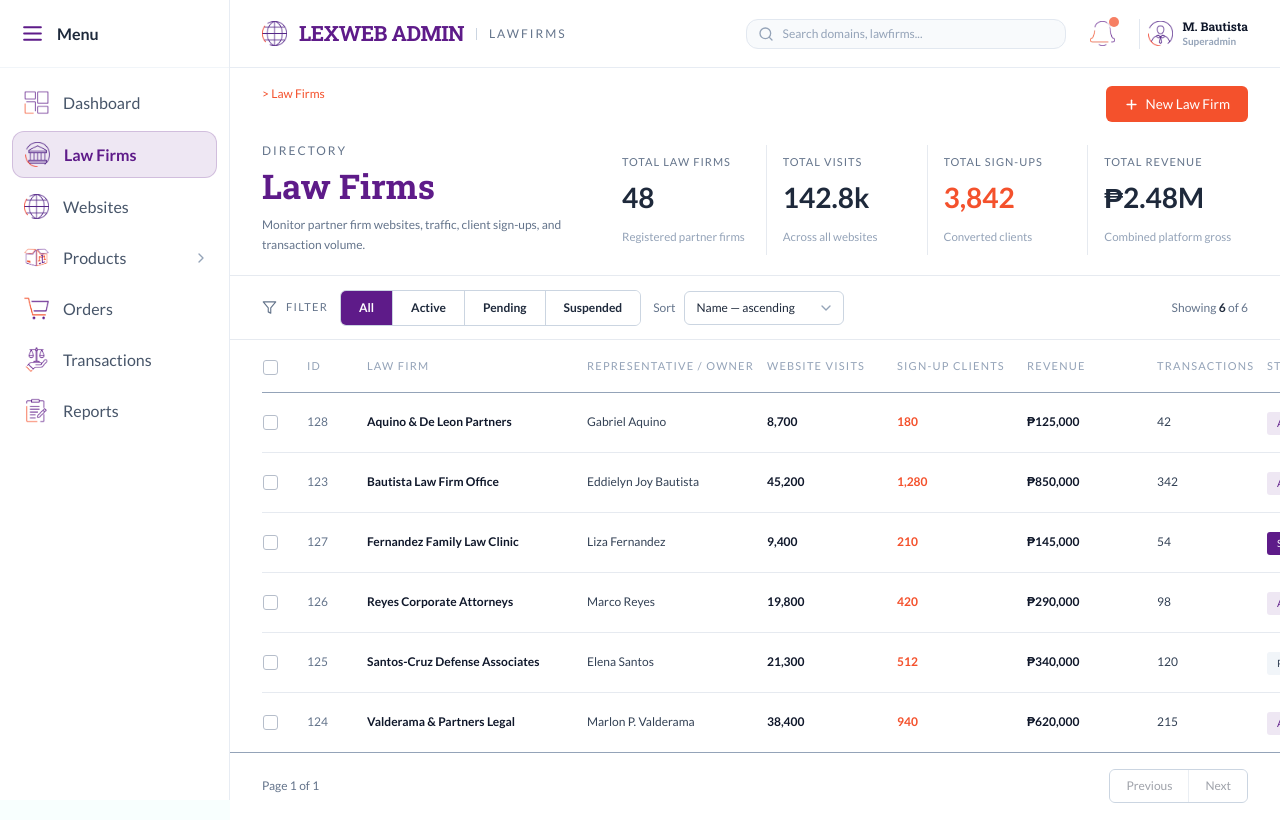
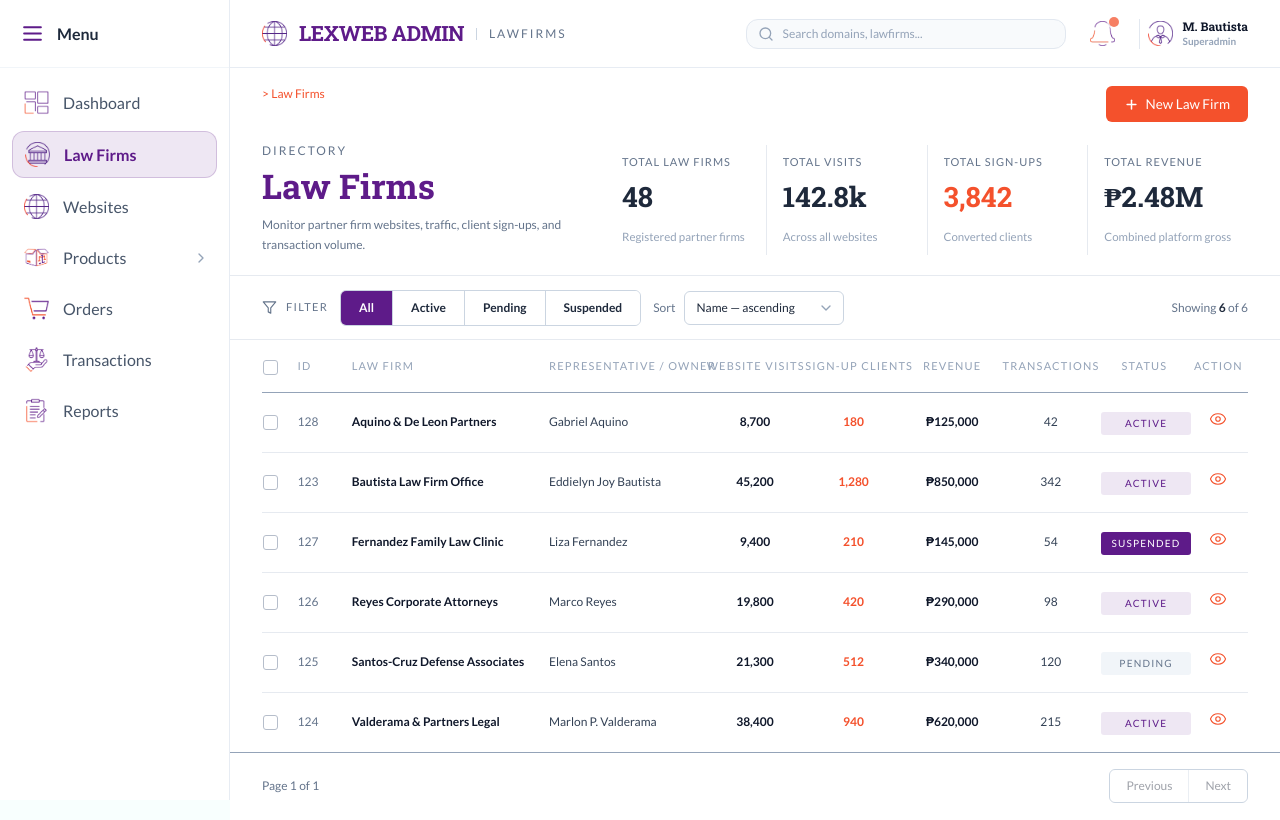
Before and after one commit to gjvlio/lexweb_admin, a React (Vite) app: page /lawfirms in a window 1280 px wide. Built offline with nearby package versions, Linux system fonts and the light colour scheme.

Commit message:
style: center align table cells and adjust column spacing for balance

```diff
--- a/src/pages/LawFirms/LawFirmsListData.js
+++ b/src/pages/LawFirms/LawFirmsListData.js
@@ -26,18 +26,18 @@ export const sortOptions = [
 ];
 
 export const PAGE_SIZE = 8;
-export const CHECKBOX_COL_WIDTH = '44px';
+export const CHECKBOX_COL_WIDTH = '3.5%';
 
 export const lawFirmsColumns = [
-  { key: 'id', label: 'ID', width: '60px' },
-  { key: 'name', label: 'Law Firm', width: '220px' },
-  { key: 'owner', label: 'Representative / Owner', width: '180px' },
-  { key: 'visits', label: 'Website Visits', width: '130px' },
-  { key: 'signups', label: 'Sign-up Clients', width: '130px' },
-  { key: 'revenue', label: 'Revenue', width: '130px' },
-  { key: 'transactions', label: 'Transactions', width: '110px' },
-  { key: 'status', label: 'Status', width: '110px' },
-  { key: 'action', label: 'Action', width: '100px' },
+  { key: 'id', label: 'ID', width: '5.5%' },
+  { key: 'name', label: 'Law Firm', width: '20%' },
+  { key: 'owner', label: 'Representative / Owner', width: '16%' },
+  { key: 'visits', label: 'Website Visits', width: '10%' },
+  { key: 'signups', label: 'Sign-up Clients', width: '10%' },
+  { key: 'revenue', label: 'Revenue', width: '10%' },
+  { key: 'transactions', label: 'Transactions', width: '10%' },
+  { key: 'status', label: 'Status', width: '9%' },
+  { key: 'action', label: 'Action', width: '6%' },
 ];
 
 export const lawFirms = [
--- a/src/pages/LawFirms/LawFirmsListPage.jsx
+++ b/src/pages/LawFirms/LawFirmsListPage.jsx
@@ -1,6 +1,6 @@
 import React, { useLayoutEffect, useMemo, useRef, useState } from 'react';
 import { useNavigate, Link } from 'react-router-dom';
-import { Filter, ChevronDown, Plus, X } from 'lucide-react';
+import { Filter, ChevronDown, Plus, X, Eye } from 'lucide-react';
 import {
   tokens,
   lawFirms,
@@ -64,7 +64,7 @@ function SummaryCell({ label, value, note, accent }) {
         {label}
       </span>
       <span
-        className="font-sans font-bold leading-none mt-2 sm:mt-[15px]"
+        className="font-heading font-bold leading-none mt-2 sm:mt-[15px]"
         style={{ fontSize: 28, color: accent === 'orange' ? tokens.orange : tokens.ink }}
       >
         {value}
@@ -85,7 +85,7 @@ function StatusCell({ status }) {
     // Tinted purple, not filled — same chip as Suspended but reading as healthy.
     return (
       <span
-        className="inline-block font-sans uppercase rounded-[3px] px-[10px] py-[4px] text-[10px] tracking-[1.2px]"
+        className="inline-block font-sans uppercase rounded-[3px] py-[4px] text-[10px] tracking-[1.2px] w-[90px] text-center"
         style={{ background: 'rgba(94,27,137,0.10)', color: tokens.purple }}
       >
         Active
@@ -94,14 +94,17 @@ function StatusCell({ status }) {
   }
   if (status === 'Pending') {
     return (
-      <span className="inline-block font-sans uppercase rounded-[3px] px-[10px] py-[4px] text-[10px] tracking-[1.2px] bg-slate-100 text-slate-700">
+      <span
+        className="inline-block font-sans uppercase rounded-[3px] py-[4px] text-[10px] tracking-[1.2px] w-[90px] text-center"
+        style={{ background: '#F1F5F9', color: '#64748B' }}
+      >
         Pending
       </span>
     );
   }
   return (
     <span
-      className="inline-block font-sans uppercase rounded-[3px] px-[10px] py-[4px] text-[10px] tracking-[1.2px] text-white"
+      className="inline-block font-sans uppercase rounded-[3px] py-[4px] text-[10px] tracking-[1.2px] text-white w-[90px] text-center"
       style={{ background: tokens.purple }}
     >
       Suspended
@@ -323,17 +326,20 @@ export default function LawFirmsListPage() {
               <th className="text-left align-middle h-[52px] pt-[4px]">
                 <CheckBox checked={allOnPageSelected} onChange={togglePage} label="Select all" />
               </th>
-              {lawFirmsColumns.map((c) => (
+              {lawFirmsColumns.map((c) => {
+                const isCenter = ['visits', 'signups', 'revenue', 'transactions', 'status', 'action'].includes(c.key);
+                return (
                   <th
                     key={c.key}
                     className={`align-middle h-[52px] font-sans uppercase text-[11px] tracking-[1.2px] whitespace-nowrap ${
-                    c.key === 'action' ? 'text-right' : 'text-left'
+                      isCenter ? 'text-center' : 'text-left'
                     }`}
                     style={{ color: tokens.faint, fontWeight: 400 }}
                   >
                     {c.label}
                   </th>
-              ))}
+                )
+              })}
             </tr>
           </thead>
 
@@ -358,26 +364,26 @@ export default function LawFirmsListPage() {
                 <td className="align-middle text-xs text-slate-500">{row.id}</td>
                 <td className="align-middle text-xs font-bold text-slate-900 truncate pr-4">{row.name}</td>
                 <td className="align-middle text-xs text-slate-700 truncate pr-4">{row.owner}</td>
-                <td className="align-middle text-xs font-semibold text-slate-900">{row.visits.toLocaleString()}</td>
-                <td className="align-middle text-xs font-semibold" style={{ color: tokens.orange }}>
+                <td className="align-middle text-xs font-semibold text-slate-900 text-center">{row.visits.toLocaleString()}</td>
+                <td className="align-middle text-xs font-semibold text-center" style={{ color: tokens.orange }}>
                   {row.signups.toLocaleString()}
                 </td>
-                <td className="align-middle text-xs font-bold text-slate-900">{row.revenue}</td>
-                <td className="align-middle text-xs text-slate-700">{row.transactions}</td>
-                <td className="align-middle whitespace-nowrap">
+                <td className="align-middle text-xs font-bold text-slate-900 text-center">{row.revenue}</td>
+                <td className="align-middle text-xs text-slate-700 text-center">{row.transactions}</td>
+                <td className="align-middle text-center whitespace-nowrap">
                   <StatusCell status={row.status} />
                 </td>
-                <td className="align-middle text-right whitespace-nowrap">
+                <td className="align-middle text-center whitespace-nowrap">
                   <button
                     type="button"
                     onClick={(e) => {
                       e.stopPropagation();
                       handleOpenFirmDetails(row);
                     }}
-                    className="underline text-xs font-semibold hover:opacity-75 transition-opacity cursor-pointer"
-                    style={{ color: tokens.purple }}
+                    className="hover:opacity-75 transition-opacity cursor-pointer inline-flex items-center justify-center"
+                    title="View Account"
                   >
-                    View Account
+                    <Eye style={{ color: tokens.orange }} size={18} strokeWidth={1.5} />
                   </button>
                 </td>
               </tr>
--- a/src/pages/Websites/WebsitesPage.jsx
+++ b/src/pages/Websites/WebsitesPage.jsx
@@ -1,6 +1,6 @@
 import React, { useLayoutEffect, useMemo, useRef, useState } from 'react'
 import { Link } from 'react-router-dom'
-import { Filter, ChevronDown, X } from 'lucide-react'
+import { Filter, ChevronDown, X, Eye } from 'lucide-react'
 import {
   websites,
   websiteSummary,
@@ -83,7 +83,7 @@ function SummaryCell({ label, value, note, accent }) {
         {label}
       </span>
       <span
-        className="font-sans font-bold leading-none mt-2 sm:mt-[15px]"
+        className="font-heading font-bold leading-none mt-2 sm:mt-[15px]"
         style={{ fontSize: 28, color: accent === 'orange' ? ORANGE : INK }}
       >
         {value}
@@ -116,7 +116,7 @@ function StatusCell({ status }) {
     // Tinted purple, not filled — same chip as Suspended but reading as healthy.
     return (
       <span
-        className="inline-block font-sans uppercase rounded-[3px] px-[10px] py-[4px] text-[10px] tracking-[1.2px]"
+        className="inline-block font-sans uppercase rounded-[3px] py-[4px] text-[10px] tracking-[1.2px] w-[90px] text-center"
         style={{ background: 'rgba(94,27,137,0.10)', color: PURPLE }}
       >
         Active
@@ -126,8 +126,8 @@ function StatusCell({ status }) {
   if (status === 'Pending') {
     return (
       <span
-        className="inline-block font-sans uppercase rounded-[3px] px-[10px] py-[4px] text-[10px] tracking-[1.2px]"
-        style={{ background: '#E2E8F0', color: '#475569' }}
+        className="inline-block font-sans uppercase rounded-[3px] py-[4px] text-[10px] tracking-[1.2px] w-[90px] text-center"
+        style={{ background: '#F1F5F9', color: '#64748B' }}
       >
         Pending
       </span>
@@ -135,7 +135,7 @@ function StatusCell({ status }) {
   }
   return (
     <span
-      className="inline-block font-sans uppercase rounded-[3px] px-[10px] py-[4px] text-[10px] tracking-[1.2px] text-white"
+      className="inline-block font-sans uppercase rounded-[3px] py-[4px] text-[10px] tracking-[1.2px] text-white w-[90px] text-center"
       style={{ background: PURPLE }}
     >
       Suspended
@@ -146,7 +146,10 @@ function StatusCell({ status }) {
 function PaymentCell({ payment }) {
   if (payment === 'Paid') {
     return (
-      <span className="font-sans text-xs" style={{ color: INK }}>
+      <span
+        className="inline-block font-sans uppercase rounded-[3px] py-[4px] text-[10px] tracking-[1.2px] w-[90px] text-center"
+        style={{ background: 'rgba(94,27,137,0.10)', color: PURPLE }}
+      >
         Paid
       </span>
     )
@@ -154,7 +157,7 @@ function PaymentCell({ payment }) {
   if (payment === 'Overdue') {
     return (
       <span
-        className="inline-block font-sans uppercase rounded-[3px] px-[10px] py-[4px] text-[10px] tracking-[1.2px] text-white"
+        className="inline-block font-sans uppercase rounded-[3px] py-[4px] text-[10px] tracking-[1.2px] text-white w-[90px] text-center"
         style={{ background: ORANGE }}
       >
         Overdue
@@ -163,7 +166,7 @@ function PaymentCell({ payment }) {
   }
   return (
     <span
-      className="inline-block font-sans uppercase rounded-[3px] px-[10px] py-[4px] text-[10px] tracking-[1.2px]"
+      className="inline-block font-sans uppercase rounded-[3px] py-[4px] text-[10px] tracking-[1.2px] w-[90px] text-center"
       style={{ background: '#FDE4E4', color: ORANGE }}
     >
       Unpaid
@@ -430,17 +433,20 @@ export default function WebsitesPage() {
               <th className="text-left align-middle h-[52px] pt-[4px]">
                 <CheckBox checked={allOnPageSelected} onChange={togglePage} label="Select all rows on this page" />
               </th>
-              {websiteColumns.map((c) => (
+              {websiteColumns.map((c) => {
+                const isCenter = ['status', 'payment', 'action'].includes(c.key);
+                return (
                   <th
                     key={c.key}
                     className={`align-middle h-[52px] font-sans uppercase text-[11px] tracking-[1.2px] whitespace-nowrap ${
-                    c.key === 'action' ? 'text-right' : 'text-left'
+                      isCenter ? 'text-center' : 'text-left'
                     }`}
                     style={{ color: FAINT, fontWeight: 400 }}
                   >
                     {c.label}
                   </th>
-              ))}
+                )
+              })}
             </tr>
           </thead>
 
@@ -476,20 +482,20 @@ export default function WebsitesPage() {
                 <td className="align-middle text-xs truncate pr-4" style={{ color: INK }}>
                   {row.template}
                 </td>
-                <td className="align-middle whitespace-nowrap">
+                <td className="align-middle text-center whitespace-nowrap">
                   <StatusCell status={row.status} />
                 </td>
-                <td className="align-middle whitespace-nowrap">
+                <td className="align-middle text-center whitespace-nowrap">
                   <PaymentCell payment={row.payment} />
                 </td>
-                <td className="align-middle text-right whitespace-nowrap">
+                <td className="align-middle text-center whitespace-nowrap">
                   <button
                     type="button"
                     onClick={() => setDetail(row)}
-                    className="underline underline-offset-[3px] text-xs font-semibold hover:opacity-70 transition-opacity cursor-pointer"
-                    style={{ color: PURPLE }}
+                    className="hover:opacity-70 transition-opacity cursor-pointer inline-flex items-center justify-center"
+                    title="Live view"
                   >
-                    Live view
+                    <Eye style={{ color: ORANGE }} size={18} strokeWidth={1.5} />
                   </button>
                 </td>
               </tr>
```
Also changed, not shown: src/pages/Websites/WebsitesData.js (+4 -6 lines). Lines whose indentation alone changed are shown as unchanged.
